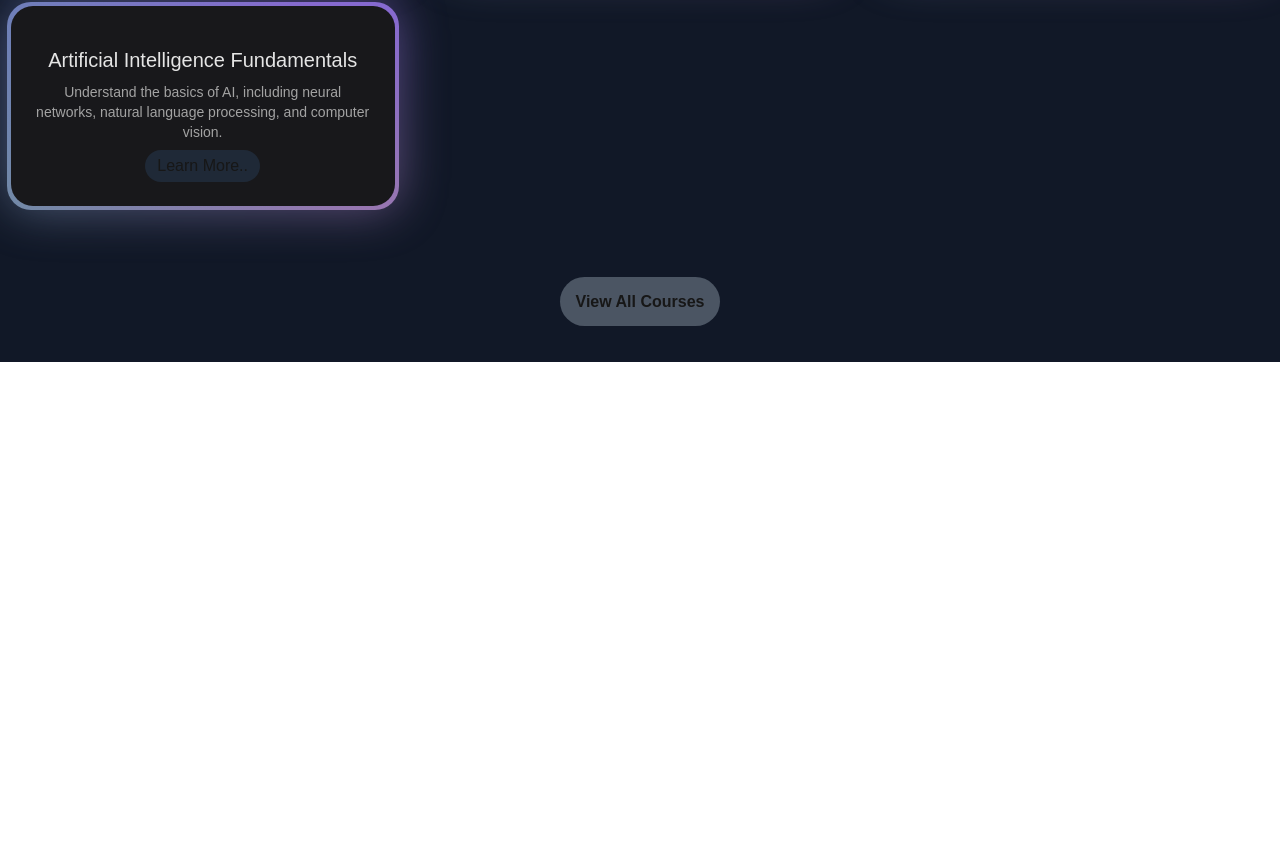
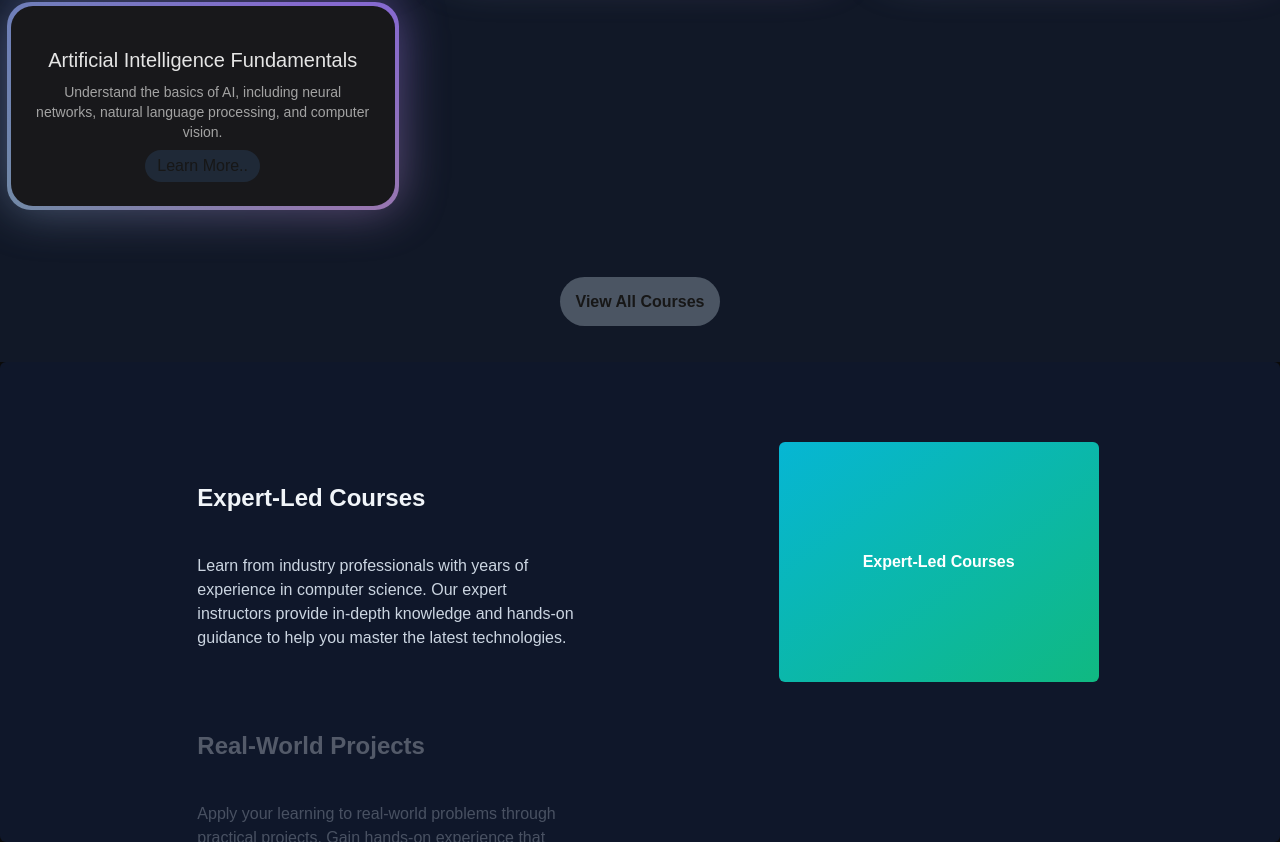
Before and after one commit to Debraj741/CS-Academy, a Next.js app: page / in a window 1280 px wide. Shown: the part 1346-2188 px from the top of the page. Before the commit the page ends 1708 px from the top, so only its background shows below. Built offline with nearby package versions, Linux system fonts and the light colour scheme.

Commit message:
Why Choose Us section add..

```diff
--- a/src/app/page.tsx
+++ b/src/app/page.tsx
@@ -1,5 +1,6 @@
 import FeaturedCourses from "@/components/FeaturedCourses";
 import HeroSection from "@/components/HeroSection";
+import WhyChooseUs from "@/components/WhyChooseUs";
 
 export default function Home() {
   return (
@@ -7,6 +8,7 @@ export default function Home() {
 
       <HeroSection/>
       <FeaturedCourses/>
+      <WhyChooseUs/>
     </main>
   );
 }
--- /dev/null
+++ b/src/components/WhyChooseUs.tsx
@@ -0,0 +1,75 @@
+"use client";
+import React from "react";
+import { StickyScroll } from "./ui/sticky-scroll-reveal";
+
+const content = [
+  {
+    title: "Expert-Led Courses",
+    description: "Learn from industry professionals with years of experience in computer science. Our expert instructors provide in-depth knowledge and hands-on guidance to help you master the latest technologies.",
+    content: (
+      <div className="h-full w-full bg-[linear-gradient(to_bottom_right,var(--cyan-500),var(--emerald-500))] flex items-center justify-center text-white font-extrabold">
+        Expert-Led Courses
+      </div>
+    ),
+  },
+  {
+    title: "Real-World Projects",
+    description: "Apply your learning to real-world problems through practical projects. Gain hands-on experience that prepares you for challenges in the tech industry and boosts your confidence in building complex systems.",
+    content: (
+      <div className="h-full w-full bg-[linear-gradient(to_bottom_right,var(--cyan-500),var(--emerald-500))] flex items-center justify-center text-white font-extrabold">
+        Real-World Projects
+      </div>
+    ),
+  },
+  {
+    title: "Flexible Learning Path",
+    description: "Whether you're a beginner or an experienced developer, our courses are designed to meet your learning needs. Start from the basics or dive into advanced topics, and learn at your own pace.",
+    content: (
+      <div className="h-full w-full bg-[linear-gradient(to_bottom_right,var(--cyan-500),var(--emerald-500))] flex items-center justify-center text-white font-extrabold">
+        Flexible Learning Path
+
+      </div>
+    ),
+  },
+  {
+    title: "Interactive Coding Environment",
+    description: "Practice coding directly within our platform. Solve problems, build applications, and get instant feedback with our interactive coding environment that mimics real-world scenarios.",
+    content: (
+      <div className="h-full w-full bg-[linear-gradient(to_bottom_right,var(--cyan-500),var(--emerald-500))] flex items-center justify-center text-white font-extrabold">
+        Interactive Coding Environment
+      </div>
+    ),
+  },
+  {
+    title: "Comprehensive CS Curriculum",
+    description: "From foundational programming to advanced algorithms and machine learning, our comprehensive curriculum covers all essential CS topics. Build a strong foundation and advance your skills progressively.",
+    content: (
+      <div className="h-full w-full bg-[linear-gradient(to_bottom_right,var(--cyan-500),var(--emerald-500))] flex items-center justify-center text-white font-extrabold">
+        Comprehensive CS Curriculum
+      </div>
+    ),
+  },
+  {
+    title: "Certification on Completion",
+    description: "Earn certificates that showcase your achievements. With our verified credentials, you can highlight your skills to potential employers and stand out in the competitive tech landscape.",
+    content: (
+      <div className="h-full w-full bg-[linear-gradient(to_bottom_right,var(--cyan-500),var(--emerald-500))] flex items-center justify-center text-white font-extrabold">
+        Certification on Completion
+      </div>
+    ),
+  },
+  {
+    title: "",
+    description: ""
+  }
+];
+
+function WhyChooseUs() {
+  return (
+    <div>
+      <StickyScroll content={content}/>
+    </div>
+  )
+}
+
+export default WhyChooseUs
--- /dev/null
+++ b/src/components/ui/sticky-scroll-reveal.tsx
@@ -0,0 +1,112 @@
+"use client";
+import React, { useEffect, useRef, useState } from "react";
+import { useMotionValueEvent, useScroll } from "framer-motion";
+import { motion } from "framer-motion";
+import { cn } from "@/lib/utils";
+
+export const StickyScroll = ({
+  content,
+  contentClassName,
+}: {
+  content: {
+    title: string;
+    description: string;
+    content?: React.ReactNode | any;
+  }[];
+  contentClassName?: string;
+}) => {
+  const [activeCard, setActiveCard] = React.useState(0);
+  const ref = useRef<any>(null);
+  const { scrollYProgress } = useScroll({
+    // uncomment line 22 and comment line 23 if you DONT want the overflow container and want to have it change on the entire page scroll
+    // target: ref
+    container: ref,
+    offset: ["start start", "end start"],
+  });
+  const cardLength = content.length;
+
+  useMotionValueEvent(scrollYProgress, "change", (latest) => {
+    const cardsBreakpoints = content.map((_, index) => index / cardLength);
+    const closestBreakpointIndex = cardsBreakpoints.reduce(
+      (acc, breakpoint, index) => {
+        const distance = Math.abs(latest - breakpoint);
+        if (distance < Math.abs(latest - cardsBreakpoints[acc])) {
+          return index;
+        }
+        return acc;
+      },
+      0
+    );
+    setActiveCard(closestBreakpointIndex);
+  });
+
+  const backgroundColors = [
+    "var(--slate-900)",
+    "var(--black)",
+    "var(--neutral-900)",
+  ];
+  const linearGradients = [
+    "linear-gradient(to bottom right, var(--cyan-500), var(--emerald-500))",
+    "linear-gradient(to bottom right, var(--pink-500), var(--indigo-500))",
+    "linear-gradient(to bottom right, var(--orange-500), var(--yellow-500))",
+  ];
+
+  const [backgroundGradient, setBackgroundGradient] = useState(
+    linearGradients[0]
+  );
+
+  useEffect(() => {
+    setBackgroundGradient(linearGradients[activeCard % linearGradients.length]);
+  }, [activeCard]);
+
+  return (
+    <motion.div
+      animate={{
+        backgroundColor: backgroundColors[activeCard % backgroundColors.length],
+      }}
+      className="h-[30rem] overflow-y-auto flex justify-evenly relative space-x-10 rounded-md p-10"
+      ref={ref}
+    >
+      <div className="div relative flex items-start px-4">
+        <div className="max-w-2xl">
+          {content.map((item, index) => (
+            <div key={item.title + index} className="my-20">
+              <motion.h2
+                initial={{
+                  opacity: 0,
+                }}
+                animate={{
+                  opacity: activeCard === index ? 1 : 0.3,
+                }}
+                className="text-2xl font-bold text-slate-100"
+              >
+                {item.title}
+              </motion.h2>
+              <motion.p
+                initial={{
+                  opacity: 0,
+                }}
+                animate={{
+                  opacity: activeCard === index ? 1 : 0.3,
+                }}
+                className="text-kg text-slate-300 max-w-sm mt-10"
+              >
+                {item.description}
+              </motion.p>
+            </div>
+          ))}
+          <div className="h-40" />
+        </div>
+      </div>
+      <div
+        style={{ background: backgroundGradient }}
+        className={cn(
+          "hidden lg:block h-60 w-80 rounded-md bg-white sticky top-10 overflow-hidden",
+          contentClassName
+        )}
+      >
+        {content[activeCard].content ?? null}
+      </div>
+    </motion.div>
+  );
+};
```
